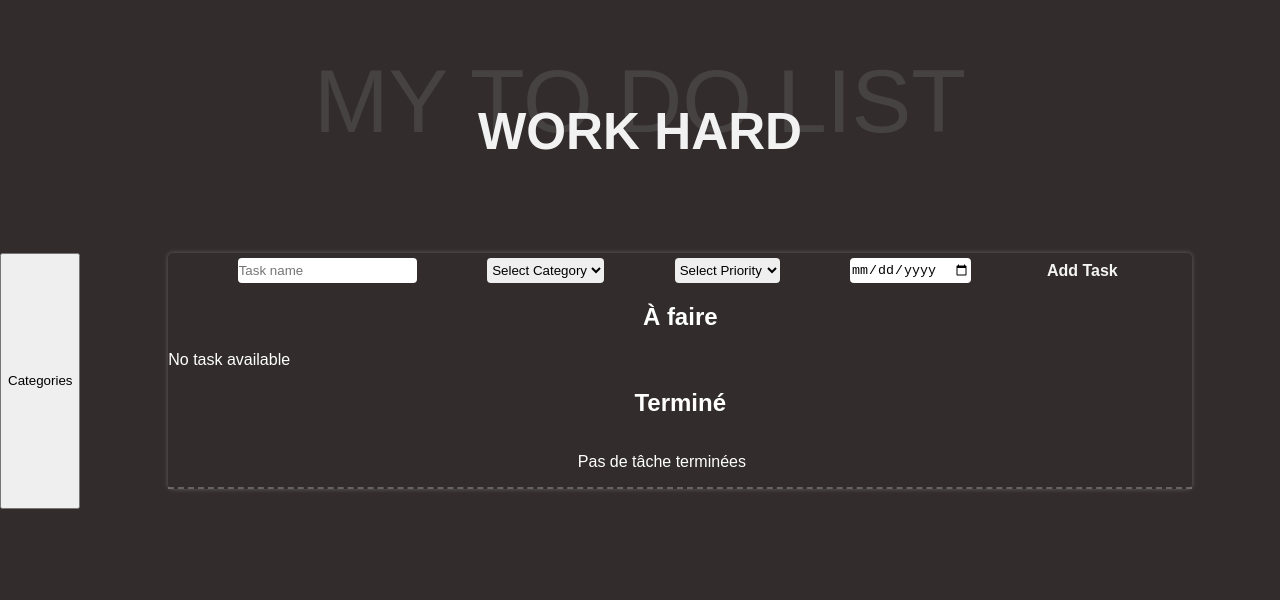
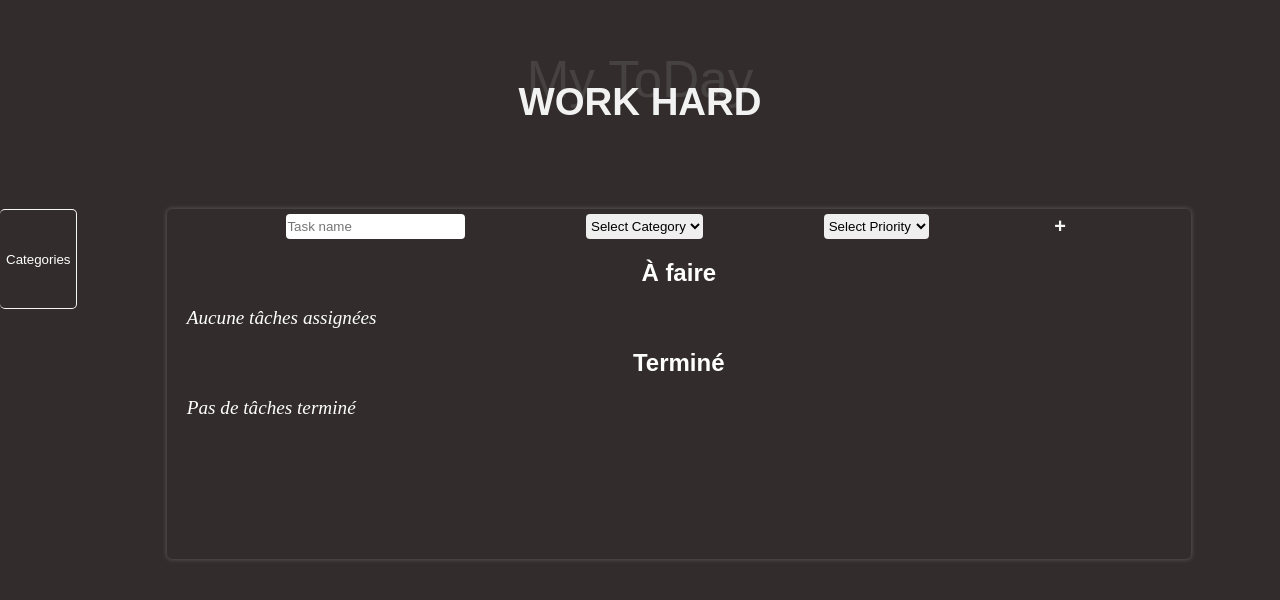
Before and after one commit to JayAlls/todo_react, a React (Vite) app in the folder mytodo/: page / in a window 1280 px wide. Shown: the top 600 px of the page. Built offline with nearby package versions, Linux system fonts and the light colour scheme.

Commit message:
Add style for category and task

```diff
--- a/mytodo/src/App.jsx
+++ b/mytodo/src/App.jsx
@@ -10,7 +10,7 @@ function App() {
   // CATEGORY
   const [showCat, setShowCat] = useState(false)
   const [selectedCategory, setSelectedCategory] = useState("")
-  const [category, setCategory] = useState(["category 1", "category 2"])
+  const [category, setCategory] = useState([])
 
   const handleAddCat = (newCat) => {
     setCategory([...category, newCat]) // ajout d'une categorie
--- a/mytodo/src/App.scss
+++ b/mytodo/src/App.scss
@@ -6,25 +6,39 @@
 body {
   position: relative;
   max-width: 100%;
-  height: auto;
+  height: 100%;
   margin: 0;
   padding: 0;
   font-family: sans-serif;
   background-color: rgb(50, 44, 44);
   color: #fff;
+  overflow: hidden;
 }
 
+.App {
+  height: 100%;
+  width: 100%;
   .container {
     margin-top: 150px;
     width: 100%;
-  height: auto;
+    min-height: 100%;
     display: flex;
     justify-content: space-between;
+
+    .cat-btn {
+      cursor: pointer;
+      background-color: transparent;
+      color: #fff;
+      border: 1px solid whitesmoke;
+      border-radius: 5px;
+      border-left: none;
+      height: 100px;
+    }
 
     .cat-container {
       position: relative;
       height: 100%;
-    width: 15%;
+      width: 12%;
       border: 1px solid white;
       .close-btn {
         position: absolute;
@@ -33,3 +47,4 @@ body {
       }
     }
   }
+}
--- a/mytodo/src/component/Category/Category.jsx
+++ b/mytodo/src/component/Category/Category.jsx
@@ -25,7 +25,7 @@ function Category({ onCategoryClick, category, deleteCat, onNewCat }) {
             </div>
           ))
         ) : (
-          <p className="no-cat">No Category</p>
+          <span></span>
         )}
 
         <div className="add-cat">
--- a/mytodo/src/component/Category/style.scss
+++ b/mytodo/src/component/Category/style.scss
@@ -7,10 +7,6 @@
     justify-content: space-between;
     flex-direction: column;
 
-    .no-cat {
-        width: 100%;
-        text-align: center;
-    }
 
     button {
         cursor: pointer;
--- a/mytodo/src/component/Task/Task.jsx
+++ b/mytodo/src/component/Task/Task.jsx
@@ -43,16 +43,15 @@ function Task({selectedCategory, tasks, onAddTask, category}) {
                         <p>{task.name}</p>
                         <p>{task.category}</p>
                         <p>{task.priority}</p>
-                        <p>{task.deadline}</p>
                     </div>
                 ))
                 ) : (
-                    <p>No task available</p>
-                    )}
+                    <p className="none">Aucune tâches assignées</p>
+                )}
 
             <h2>Terminé</h2>
 
-            <div className="task">
+            <div>
                 {completedTasks && completedTasks.length > 0 ? (
                     completedTasks.map((task) => (
                         <div key={task.id} className="task completed" >
@@ -60,11 +59,10 @@ function Task({selectedCategory, tasks, onAddTask, category}) {
                             <p>{task.name}</p>
                             <p>{task.category}</p>
                             <p>{task.priority}</p>
-                            <p>{task.deadline}</p>
                         </div>
                     ))
                 ) : (
-                    <p>Pas de tâche terminées</p>
+                    <p className="none">Pas de tâches terminé</p>
                 )}
             </div>
         </div>
--- a/mytodo/src/component/Task/TaskForm/TaskForm.jsx
+++ b/mytodo/src/component/Task/TaskForm/TaskForm.jsx
@@ -47,12 +47,8 @@ function TaskForm({ onAddTask, category }) {
         </select>
       </label>
 
-      <label>
-        <input type="date" value={deadline} onChange={(event) => setDeadline(event.target.value)} />
-      </label>
-
       <button type="submit">
-        Add Task
+        +
       </button>
 
     </form>
--- a/mytodo/src/component/Task/TaskForm/style.scss
+++ b/mytodo/src/component/Task/TaskForm/style.scss
@@ -20,4 +20,9 @@ form {
         border: none;
         font-size: 16px;
     }
+
+    button[type="submit"] {
+        cursor:pointer;
+        font-size: 20px;
+    }
 }
--- a/mytodo/src/component/Task/style.scss
+++ b/mytodo/src/component/Task/style.scss
@@ -1,9 +1,11 @@
 .task-container {
     width: 80%;
+    height: 350px;
     border-radius: 5px;
     box-shadow: 0px 0px 5px rgba($color: rgb(225, 225, 225), $alpha: 0.3);
     margin: 0 auto;
     margin-bottom: 20px;
+    overflow-y: scroll;
 
     h2 {
         text-align: center;
@@ -54,4 +56,11 @@
         text-decoration: line-through;
         opacity: 0.4;
     }
+
+    .none {
+        margin-left: 20px;
+        font-style: italic;
+        font-size: 1.5vw;
+        font-family: serif;
+    }
 }
--- a/mytodo/src/component/Title/Title.jsx
+++ b/mytodo/src/component/Title/Title.jsx
@@ -4,7 +4,7 @@ function Title() {
 
   return (
     <div className="title">
-      <span>MY TO DO LIST</span>
+      <span>My ToDay </span>
       <h1>WORK HARD</h1>
     </div>
   )
--- a/mytodo/src/component/Title/style.scss
+++ b/mytodo/src/component/Title/style.scss
@@ -8,7 +8,7 @@
     span {
         // position: absolute;
         width: 100%;
-        font-size: 7vw;
+        font-size: 4vw;
         top: 50%;
         left: 50%;
         transform: translate(-50%, -50%);
@@ -17,7 +17,7 @@
 
     h1 {
         position: absolute;
-        font-size: 4vw;
+        font-size: 3vw;
         margin: 0;
         top: 50%;
         left: 50%;
```
Lines whose indentation alone changed are shown as unchanged.
